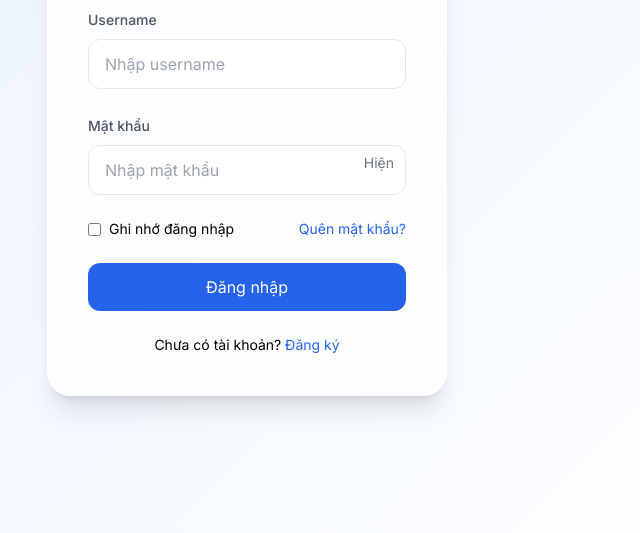
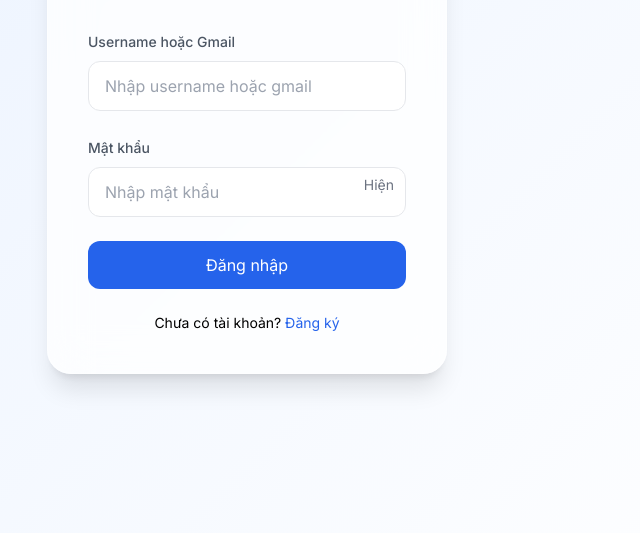
Before and after one commit to hiuhnhaiyen07/dnjune, a website: page views/login.html in a window 1280 px wide. Shown: the part 267-800 px from the top of the page, without its empty margins (393-1033 px from the left). Drawn offline with nearby package versions, Linux system fonts and the light colour scheme.

Commit message:
Update login.html

```diff
--- a/views/login.html
+++ b/views/login.html
@@ -57,25 +57,21 @@ SMM PANEL
 
 <form id="loginForm" class="space-y-6">
 
-<!-- USERNAME -->
-
 <div>
 
 <label class="text-sm font-medium text-gray-600">
-Username
+Username hoặc Gmail
 </label>
 
 <input
 type="text"
 id="username"
-placeholder="Nhập username"
+placeholder="Nhập username hoặc gmail"
 required
 class="mt-2 w-full px-4 py-3 rounded-xl border focus:ring-2 focus:ring-blue-500 outline-none"
 />
 
 </div>
-
-<!-- PASSWORD -->
 
 <div>
 
@@ -106,25 +102,6 @@ Hiện
 
 </div>
 
-<!-- OPTIONS -->
-
-<div class="flex items-center justify-between text-sm">
-
-<label class="flex items-center gap-2">
-
-<input type="checkbox" id="remember">
-Ghi nhớ đăng nhập
-
-</label>
-
-<a href="#" class="text-blue-600 hover:underline">
-Quên mật khẩu?
-</a>
-
-</div>
-
-<!-- BUTTON -->
-
 <button
 type="submit"
 id="loginBtn"
@@ -134,13 +111,9 @@ class="w-full bg-blue-600 text-white py-3 rounded-xl hover:bg-blue-700 transitio
 
 </button>
 
-<!-- MESSAGE -->
-
-<div id="message" class="text-center text-sm"></div>
+<div id="message" class="text-center text-sm text-red-500"></div>
 
 </form>
-
-<!-- REGISTER -->
 
 <div class="text-center mt-6 text-sm">
 
@@ -163,13 +136,9 @@ function togglePassword(){
 const input=document.getElementById("password")
 
 if(input.type==="password"){
-
 input.type="text"
-
 }else{
-
 input.type="password"
-
 }
 
 }
@@ -209,7 +178,15 @@ const data=await res.json()
 
 if(data.token){
 
+/* LƯU TOKEN */
+
 localStorage.setItem("token",data.token)
+
+/* LƯU USER (QUAN TRỌNG CHO ADMIN) */
+
+localStorage.setItem("user",JSON.stringify(data.user))
+
+/* CHUYỂN TRANG */
 
 window.location="dashboard.html"
 
```
